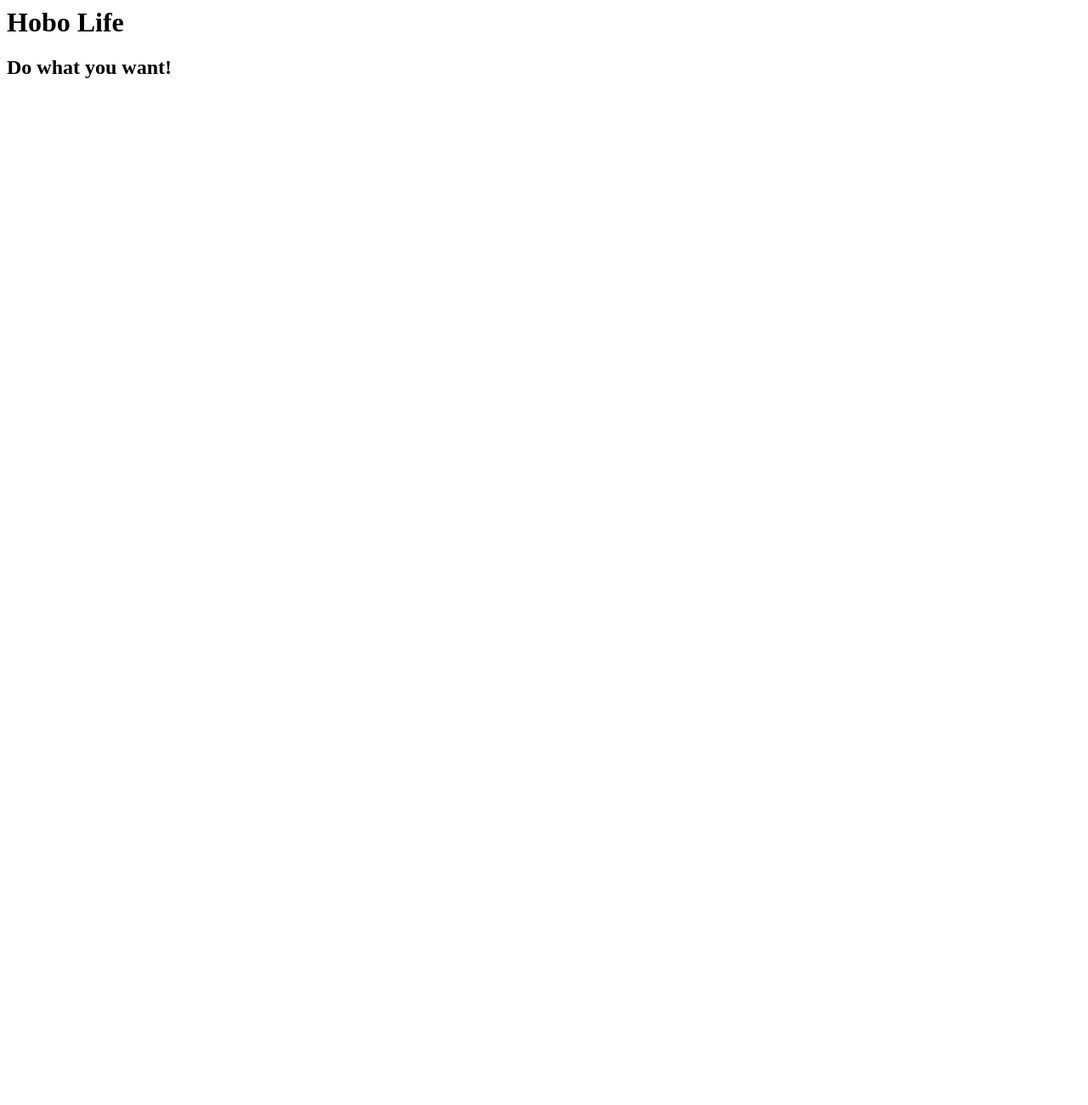
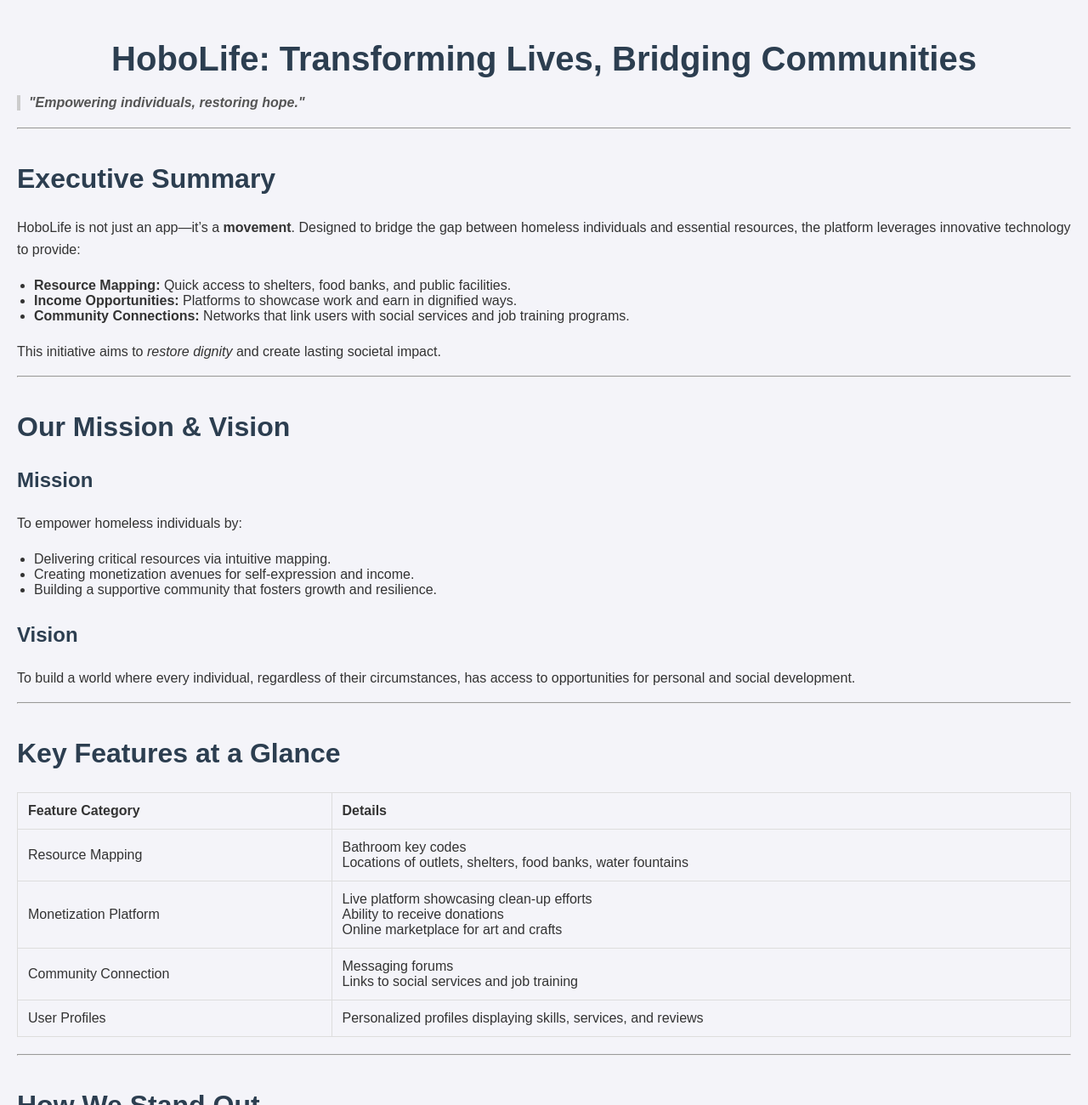
Before and after one commit to hobolife4life-com/demo-repository, a website: page index.html in a window 1280 px wide. Shown: the top 1300 px of the page at 85% size. Before the commit the page ends 800 px from the top, so only its background shows below. Drawn offline with Linux system fonts and the light colour scheme.

Commit message:
Update index.html

```diff
--- a/index.html
+++ b/index.html
@@ -1,2 +1,209 @@
-<h1>Hobo Life</h1>
-</p><h2>Do what you want!</h2>
+<!DOCTYPE html>
+<html lang="en">
+
+<head>
+  <meta name="viewport" content="width=device-width, initial-scale=1.0">
+  <title>HoboLife: Transforming Lives, Bridging Communities</title>
+  <meta charset="UTF-8">
+  <style>
+    body {
+      font-family: 'Arial', sans-serif;
+      background-color: #f4f4f9;
+      color: #333;
+      margin: 0;
+      padding: 20px;
+    }
+
+    h1,
+    h2,
+    h3 {
+      color: #2c3e50;
+    }
+
+    h1 {
+      text-align: center;
+      font-size: 2.5em;
+      margin-bottom: 20px;
+    }
+
+    h2 {
+      margin-top: 40px;
+      font-size: 2em;
+    }
+
+    h3 {
+      margin-top: 30px;
+      font-size: 1.5em;
+    }
+
+    p {
+      line-height: 1.6;
+    }
+
+    blockquote {
+      font-style: italic;
+      color: #555;
+      border-left: 4px solid #ccc;
+      padding-left: 10px;
+      margin: 20px 0;
+    }
+
+    ul,
+    ol {
+      margin: 20px 0;
+      padding: 0 20px;
+    }
+
+    table {
+      width: 100%;
+      border-collapse: collapse;
+      margin: 20px 0;
+    }
+
+    table,
+    th,
+    td {
+      border: 1px solid #ddd;
+    }
+
+    th,
+    td {
+      padding: 12px;
+      text-align: left;
+    }
+
+    th {
+      background-color: f2f2f2;
+    }
+
+    .callout {
+      border: 1px solid #ddd;
+      padding: 10px;
+      margin: 20px 0;
+      background-color: #f9f9f9;
+    }
+
+    a {
+      color: #3498db;
+      text-decoration: none;
+    }
+
+    a:hover {
+      text-decoration: underline;
+    }
+  </style>
+</head>
+
+<body>
+
+  <h1>HoboLife: Transforming Lives, Bridging Communities</h1>
+
+  <blockquote>
+    <strong>"Empowering individuals, restoring hope."</strong>
+  </blockquote>
+
+  <hr>
+
+  <h2>Executive Summary</h2>
+  <p>HoboLife is not just an app—it’s a <strong>movement</strong>. Designed to bridge the gap between homeless
+    individuals and essential resources, the platform leverages innovative technology to provide:</p>
+  <ul>
+    <li><strong>Resource Mapping:</strong> Quick access to shelters, food banks, and public facilities.</li>
+    <li><strong>Income Opportunities:</strong> Platforms to showcase work and earn in dignified ways.</li>
+    <li><strong>Community Connections:</strong> Networks that link users with social services and job training programs.
+    </li>
+  </ul>
+  <p>This initiative aims to <em>restore dignity</em> and create lasting societal impact.</p>
+
+  <hr>
+
+  <h2>Our Mission & Vision</h2>
+  <h3>Mission</h3>
+  <p>To empower homeless individuals by:</p>
+  <ul>
+    <li>Delivering critical resources via intuitive mapping.</li>
+    <li>Creating monetization avenues for self-expression and income.</li>
+    <li>Building a supportive community that fosters growth and resilience.</li>
+  </ul>
+  <h3>Vision</h3>
+  <p>To build a world where every individual, regardless of their circumstances, has access to opportunities for
+    personal and social development.</p>
+
+  <hr>
+
+  <h2>Key Features at a Glance</h2>
+  <table>
+    <tr>
+      <th>Feature Category</th>
+      <th>Details</th>
+    </tr>
+    <tr>
+      <td>Resource Mapping</td>
+      <td>Bathroom key codes<br>Locations of outlets, shelters, food banks, water fountains</td>
+    </tr>
+    <tr>
+      <td>Monetization Platform</td>
+      <td>Live platform showcasing clean-up efforts<br>Ability to receive donations<br>Online marketplace for art and
+        crafts</td>
+    </tr>
+    <tr>
+      <td>Community Connection</td>
+      <td>Messaging forums<br>Links to social services and job training</td>
+    </tr>
+    <tr>
+      <td>User Profiles</td>
+      <td>Personalized profiles displaying skills, services, and reviews</td>
+    </tr>
+  </table>
+
+  <hr>
+
+  <h2>How We Stand Out</h2>
+  <ul>
+    <li><strong>Effective Headings:</strong> Break down the content into clear sections.</li>
+    <li><strong>Visual Breaks & White Space:</strong> Short paragraphs and generous spacing make key points stand out.
+    </li>
+    <li><strong>Bulleted Lists & Tables:</strong> Organized information for quick reference.</li>
+    <li><strong>Text Styling:</strong> <em>Italics</em> add nuance while <strong>bold</strong> emphasizes critical
+      details.</li>
+    <li><strong>Call-Out Boxes:</strong></li>
+  </ul>
+  <div class="callout">
+    <strong>Pro Tip:</strong><br>
+    Use a call-out box to highlight key takeaways or important alerts, drawing reader attention immediately.
+  </div>
+  <p><strong>Hyperlinks:</strong><br>
+    For further insights, check out <a href="https://example.com">this article on innovative design</a>.
+  </p>
+
+  <hr>
+
+  <h2>Our Impact and Next Steps</h2>
+  <p>HoboLife is more than a tool—it’s a transformative platform that offers:</p>
+  <ul>
+    <li><strong>Access to Essentials:</strong> Quick, real-time resource mapping.</li>
+    <li><strong>Empowerment:</strong> Opportunities for self-efficacy and income generation.</li>
+    <li><strong>Community Engagement:</strong> Reducing isolation and fostering meaningful connections.</li>
+  </ul>
+  <blockquote>
+    <strong>Join the Movement:</strong> Support HoboLife and be part of a forward-thinking solution that redefines
+    community support. Together, we can turn every challenge into an opportunity for growth and change.
+  </blockquote>
+
+  <hr>
+
+  <p>By integrating these formatting techniques, the document becomes not only more visually engaging but also
+    significantly easier to navigate and comprehend. Each element—from headings to bullet points—has been chosen to
+    guide the reader through a persuasive narrative with clarity and impact.</p>
+
+  <h3>>Contact:</h3><a href=devon.hedgepeth@hobolife4life.com>devon.hedgepeth@hobolife4life.com</a>
+  <script>
+    document.addEventListener('DOMContentLoaded', function() {
+            const callout = document.querySelector('.callout');
+            callout.style.borderColor = '#3498db';
+            callout.style.backgroundColor = '#ecf0f1';
+        });
+  </script>
+</body>
+
+</html>
```
